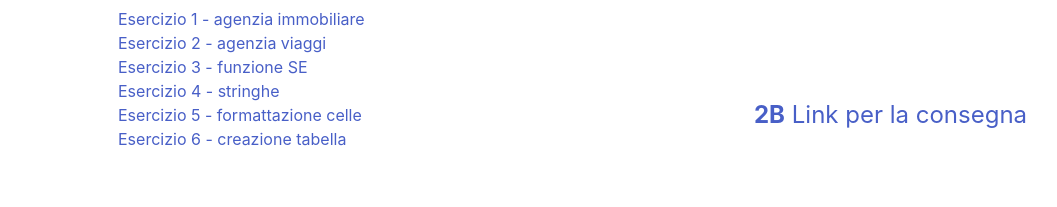
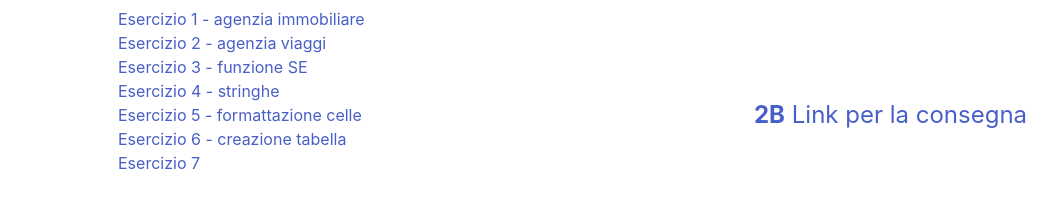
Before and after one commit to micheleincollu/micheleincollu.github.io, a plain HTML site: page index.html in a window 1280 px wide. Shown: the part 419-626 px from the top of the page, without its empty margins (18-1075 px from the left). Drawn offline with nearby package versions, Linux system fonts and the light colour scheme.

Commit message:
esercizio 7

```diff
--- a/index.html
+++ b/index.html
@@ -36,6 +36,7 @@
           <li><a href="./calc/esercizio4 - funzioni di testo.ods" download>Esercizio 4 - stringhe</a></li>
           <li><a href="./calc/esercizio5 - formattazione celle.ods" download>Esercizio 5 - formattazione celle</a></li>
           <li><a href="./calc/esercizio6.ods" download>Esercizio 6 - creazione tabella</a></li>
+          <li><a href="./calc/esercizio7.ods" download>Esercizio 7</a></li>
         </ul>
       </section>
     </div>
```
Also changed, not shown: 2 other files.
